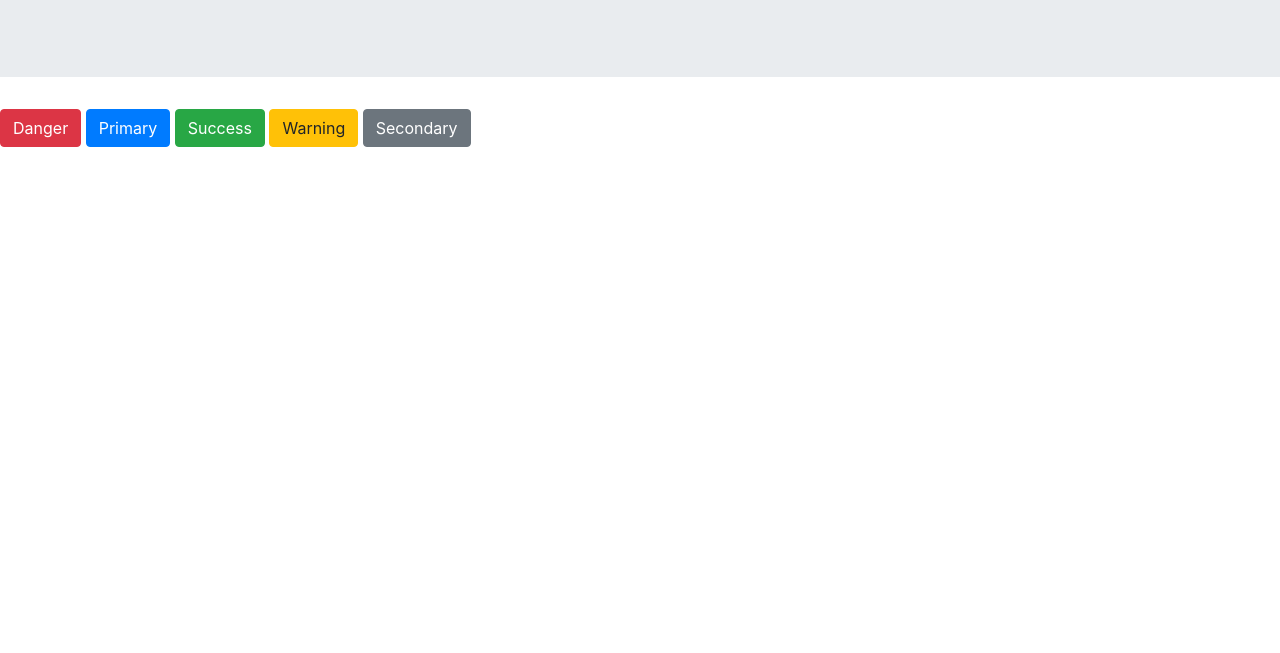
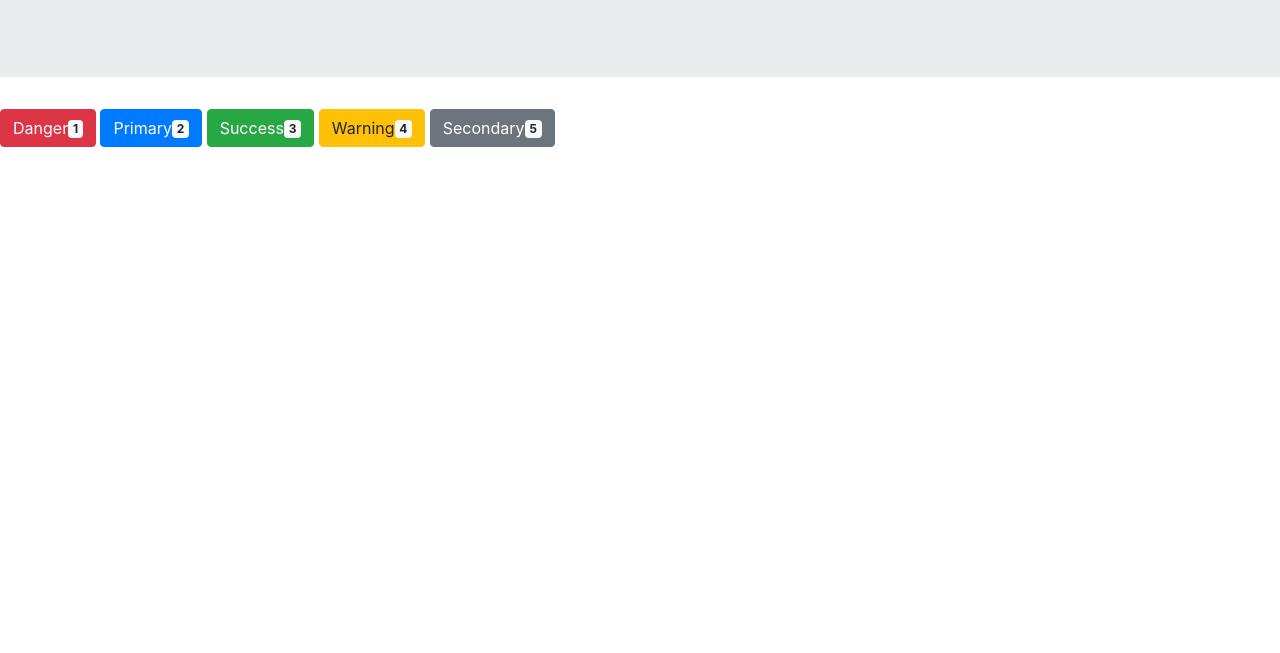
Before and after one commit to jessica5391/jumbotrons-and-buttons, a plain HTML site: page index.html in a window 1280 px wide. Shown: the part 147-800 px from the top of the page. Drawn offline with nearby package versions, Linux system fonts and the light colour scheme.

Commit message:
updated with badges

```diff
--- a/index.html
+++ b/index.html
@@ -23,11 +23,11 @@
 </div>
     </div>
     <div>
-        <button type="button" class="btn btn-danger">Danger</button>
-        <button type="button" class="btn btn-primary">Primary</button>
-        <button type="button" class="btn btn-success">Success</button>
-        <button type="button" class="btn btn-warning">Warning</button>
-        <button type="button" class="btn btn-secondary">Secondary</button>
+        <button type="button" class="btn btn-danger">Danger<span class="badge badge-light">1</span></button>
+        <button type="button" class="btn btn-primary">Primary<span class="badge badge-light">2</span></button>
+        <button type="button" class="btn btn-success">Success<span class="badge badge-light">3</span></button>
+        <button type="button" class="btn btn-warning">Warning<span class="badge badge-light">4</span></button>
+        <button type="button" class="btn btn-secondary">Secondary<span class="badge badge-light">5</span></button>
     </div>
 
 </body>
```
